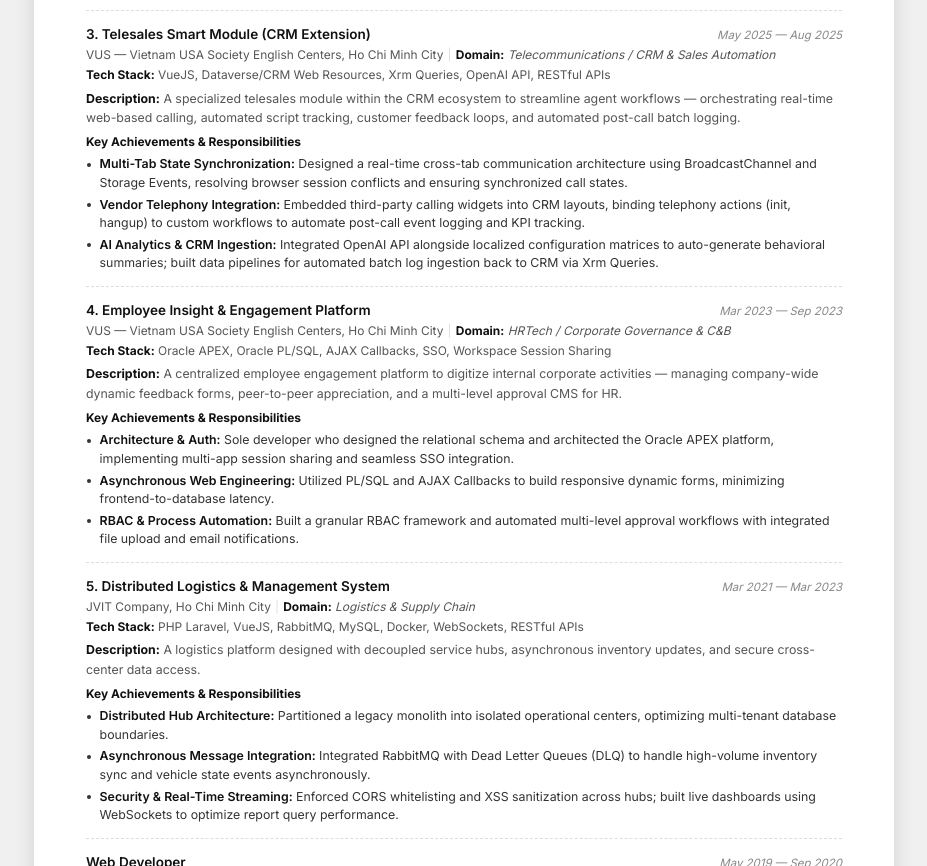
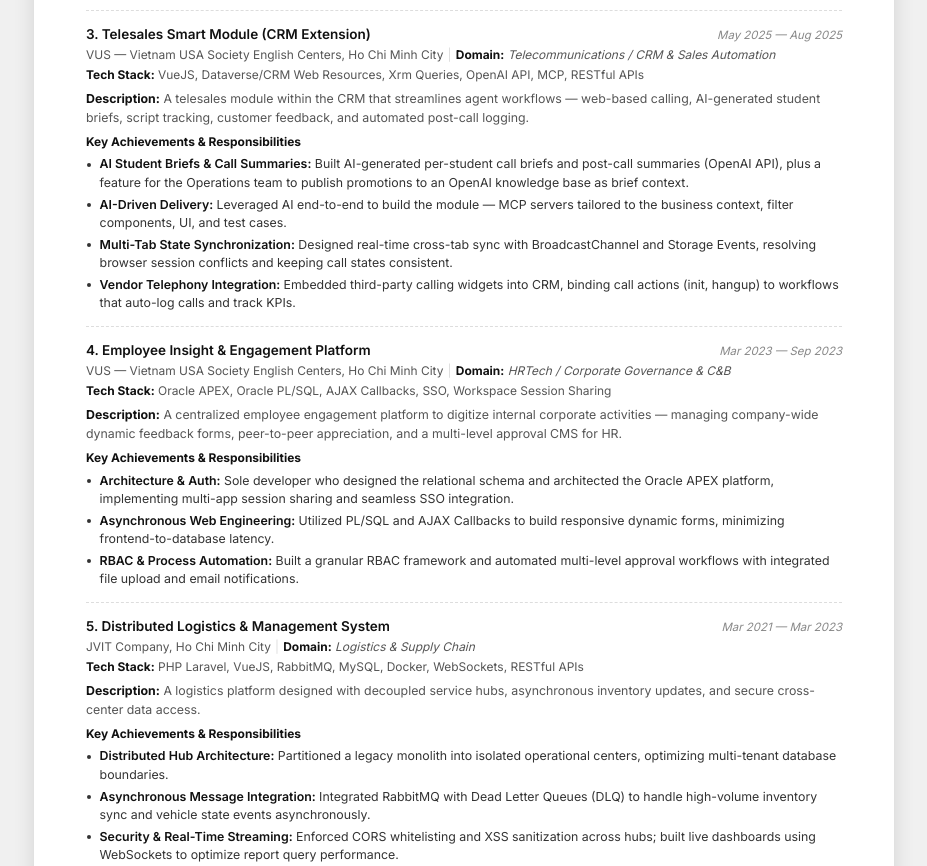
Before and after one commit to nlcthong1997/nlcthong, a plain HTML site: page portfolio/index.html in a window 1280 px wide. Shown: the part 1292-2158 px from the top of the page, without its empty margins (176-1103 px from the left). Drawn offline with Linux system fonts and the light colour scheme.

Commit message:
Portfolio CV: add AI student briefs and AI-driven delivery to project 3
Co-Authored-By: Claude Opus 5.5 <noreply@anthropic.com>
Claude-Session: https://claude.ai/code/session_01XZzZw1gJhhW7ia8J1sgHbD

```diff
--- a/portfolio/index.html
+++ b/portfolio/index.html
@@ -434,13 +434,14 @@
         <span class="exp-period">May 2025 — Aug 2025</span>
       </div>
       <div class="exp-meta">VUS — Vietnam USA Society English Centers, Ho Chi Minh City<span class="sep">|</span><span class="domain-wrap"><strong>Domain:</strong> <span class="domain">Telecommunications / CRM &amp; Sales Automation</span></span></div>
-      <div class="exp-stack"><strong>Tech Stack:</strong> VueJS, Dataverse/CRM Web Resources, Xrm Queries, OpenAI API, RESTful APIs</div>
-      <p class="exp-desc"><strong>Description:</strong> A specialized telesales module within the CRM ecosystem to streamline agent workflows — orchestrating real-time web-based calling, automated script tracking, customer feedback loops, and automated post-call batch logging.</p>
+      <div class="exp-stack"><strong>Tech Stack:</strong> VueJS, Dataverse/CRM Web Resources, Xrm Queries, OpenAI API, MCP, RESTful APIs</div>
+      <p class="exp-desc"><strong>Description:</strong> A telesales module within the CRM that streamlines agent workflows — web-based calling, AI-generated student briefs, script tracking, customer feedback, and automated post-call logging.</p>
       <div class="exp-achievements-title">Key Achievements &amp; Responsibilities</div>
       <ul class="exp-achievements">
-        <li><strong>Multi-Tab State Synchronization:</strong> Designed a real-time cross-tab communication architecture using BroadcastChannel and Storage Events, resolving browser session conflicts and ensuring synchronized call states.</li>
-        <li><strong>Vendor Telephony Integration:</strong> Embedded third-party calling widgets into CRM layouts, binding telephony actions (init, hangup) to custom workflows to automate post-call event logging and KPI tracking.</li>
-        <li><strong>AI Analytics &amp; CRM Ingestion:</strong> Integrated OpenAI API alongside localized configuration matrices to auto-generate behavioral summaries; built data pipelines for automated batch log ingestion back to CRM via Xrm Queries.</li>
+        <li><strong>AI Student Briefs &amp; Call Summaries:</strong> Built AI-generated per-student call briefs and post-call summaries (OpenAI API), plus a feature for the Operations team to publish promotions to an OpenAI knowledge base as brief context.</li>
+        <li><strong>AI-Driven Delivery:</strong> Leveraged AI end-to-end to build the module — MCP servers tailored to the business context, filter components, UI, and test cases.</li>
+        <li><strong>Multi-Tab State Synchronization:</strong> Designed real-time cross-tab sync with BroadcastChannel and Storage Events, resolving browser session conflicts and keeping call states consistent.</li>
+        <li><strong>Vendor Telephony Integration:</strong> Embedded third-party calling widgets into CRM, binding call actions (init, hangup) to workflows that auto-log calls and track KPIs.</li>
       </ul>
     </div>
 
```
